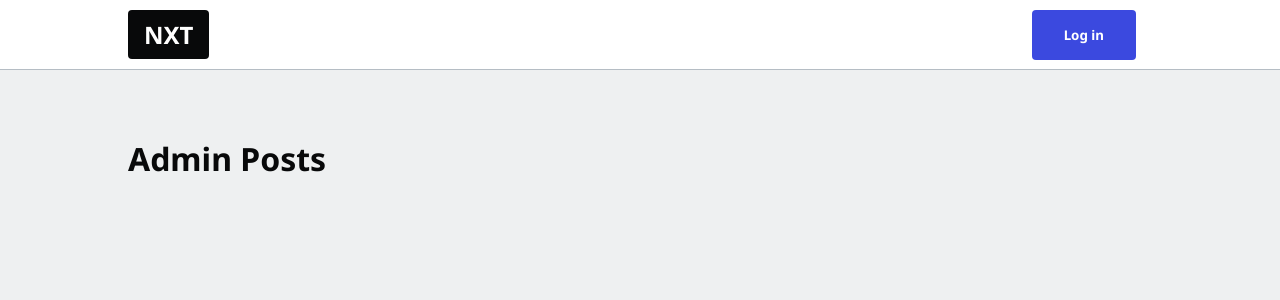
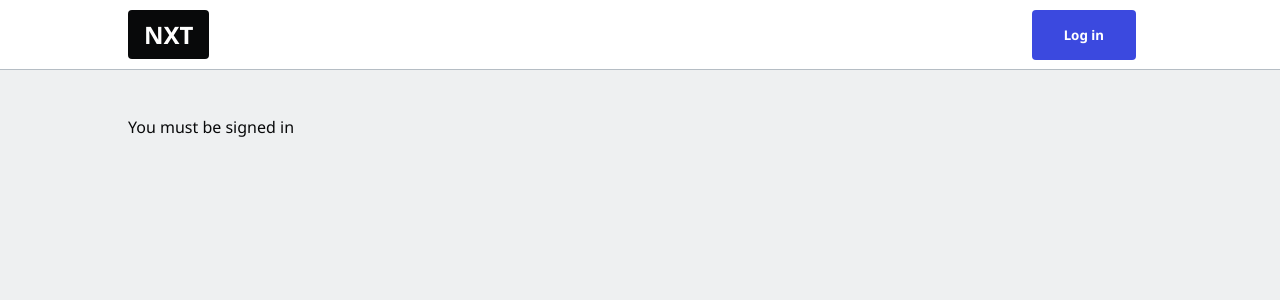
Before and after one commit to cmacdougall12/next-firebase-app, a Next.js app: page /admin in a window 1280 px wide. Shown: the top 300 px of the page. Built offline with nearby package versions, Linux system fonts and the light colour scheme; no server answers.

Commit message:
add auth check to admin page

```diff
--- /dev/null
+++ b/components/AuthCheck.tsx
@@ -0,0 +1,11 @@
+import Link from "next/link";
+import { useContext } from "react";
+import { UserContext } from "../lib/context";
+
+export default function AuthCheck(props) {
+  const { username } = UserContext;
+
+  return username
+    ? props.children
+    : props.fallback || <Link href="/enter">You must be signed in</Link>;
+}
--- a/pages/admin/index.tsx
+++ b/pages/admin/index.tsx
@@ -1,7 +1,9 @@
+import AuthCheck from "../../components/AuthCheck";
+
 export default function AdminPostsPage({}) {
   return (
     <main>
-      <h1>Admin Posts</h1>
+      <AuthCheck></AuthCheck>
     </main>
   );
 }
```
